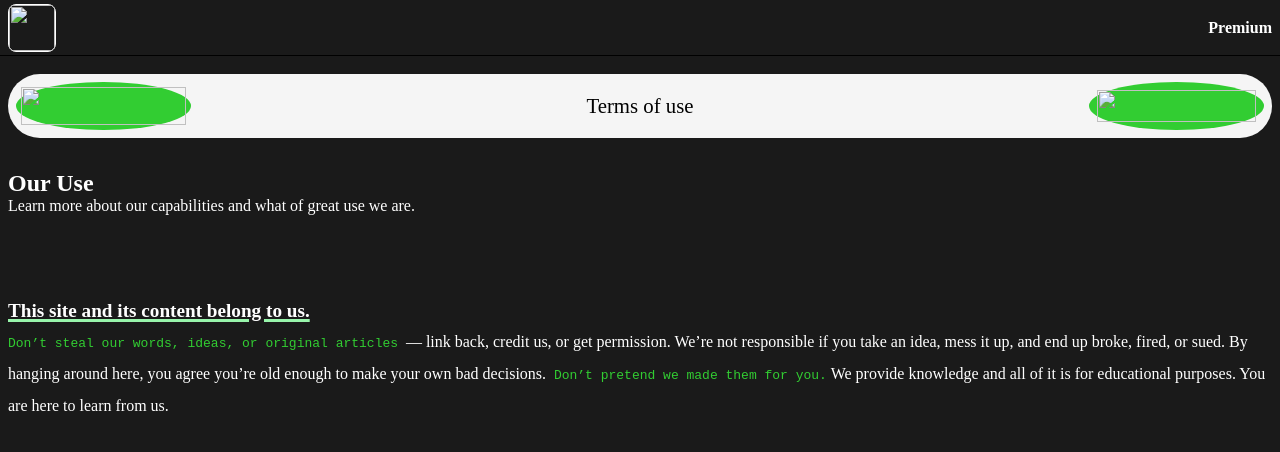
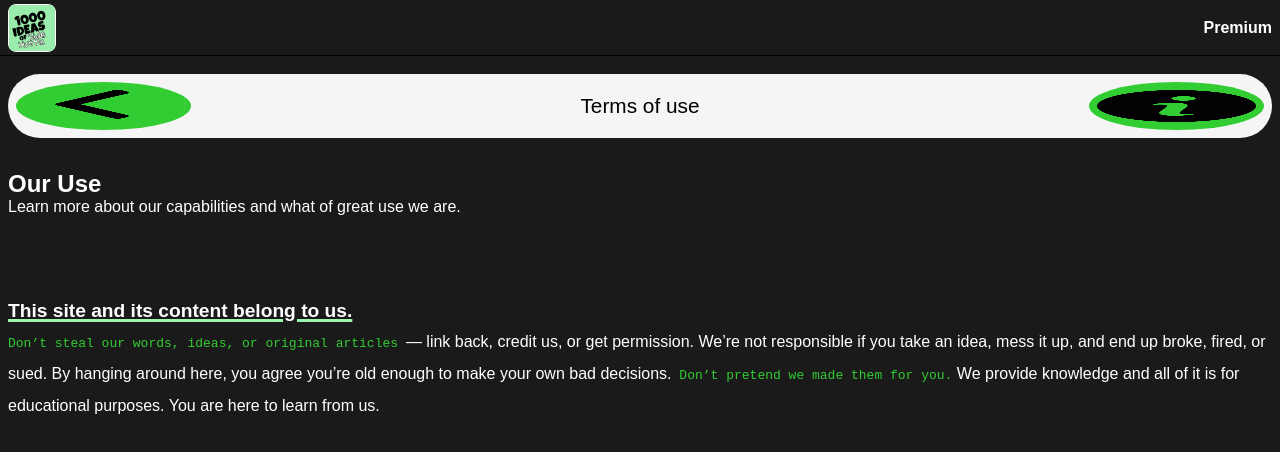
Before and after one commit to Nemxfacami/1000ideasofsidehustle, a plain HTML site: page 1000termsOfus.html in a window 1280 px wide. Drawn offline with Linux system fonts and the light colour scheme.

Commit message:
Update 1000termsOfus.html

```diff
--- a/1000termsOfus.html
+++ b/1000termsOfus.html
@@ -19,7 +19,7 @@
       img{width:100%;height:100%}
       a{text-decoration:none}
 
-      body{background:#1A1A1A;margin:0rem;}
+      body{background:#1A1A1A;margin:0rem;font-family: Arial, Helvetica, sans-serif;}
 
       header.website-about-us{
           width:100%;
@@ -74,7 +74,7 @@
 
          <section class ="dashboard-header-page-title">
              <div id ="website-logo">
-                 <img id ="website-logo" src ="/storage/emulated/0/1000Website-Icons🎅🚬💨/Untitled7_20250521111728.png"/>
+                 <img id ="website-logo" src ="1000Website-Icons.png"/>
              </div>
              <div id ="website-page-name">
                  <p id ="website-page-name">Premium</p>
@@ -86,14 +86,14 @@
          <section id ="profile-header-section">
          <div id ="exit-profile-page">
              <a href ="index.html">
-                 <img src ="/storage/emulated/0/1000Website-Icons🎅🚬💨/Untitled13_20250614121438.png"/>
+                 <img src ="exit-icon.png"/>
              </a>
          </div>
          <div id ="page-name">
              <p id ="page-name">Terms of use</p>
          </div>
          <div id ="profile-side-nav">
-             <img src ="/storage/3336-3133/1000Website-Icons🎅🚬💨/information-button.png"/>
+             <img src ="information-button.png"/>
          </div>
         </section>
 
```
